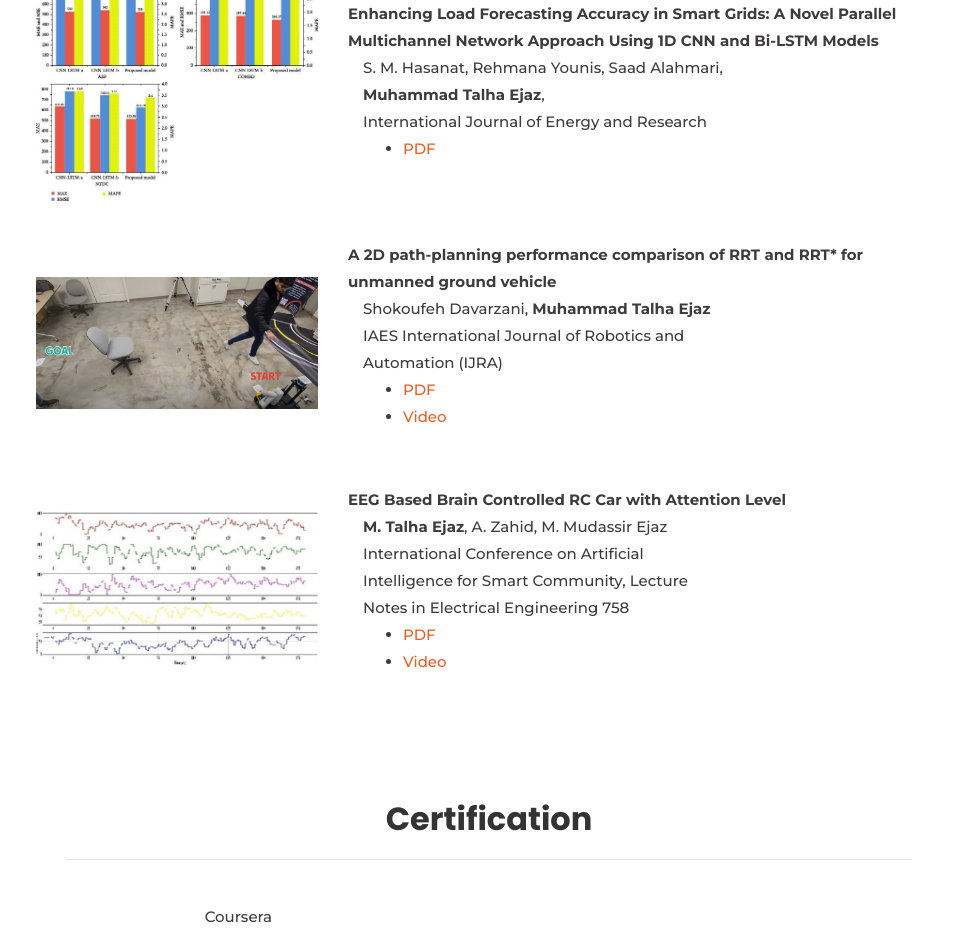
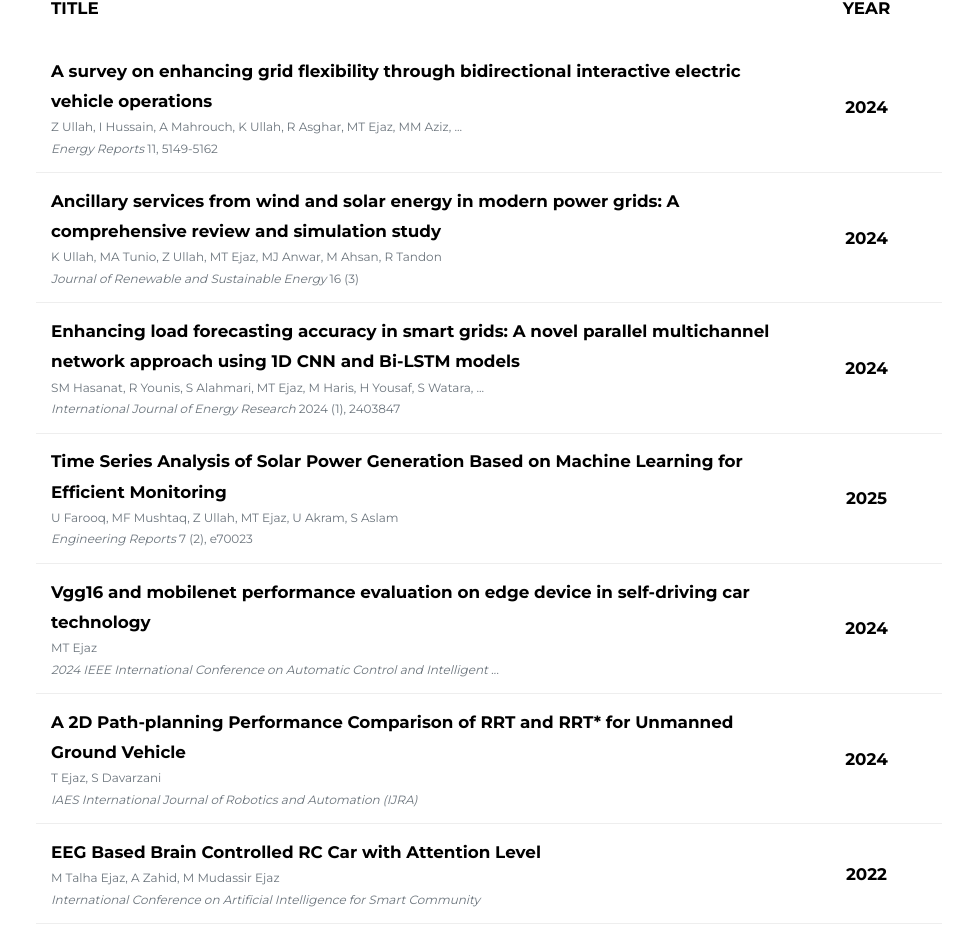
Before and after one commit to talhaejazh/talhaejazh.github.io, a plain HTML site: page index.html in a window 1280 px wide. Shown: the part 4166-5100 px from the top of the page, without its empty margins (311-1280 px from the left). Drawn offline with Linux system fonts and the light colour scheme; files whose address does not match are found by name.

Commit message:
Update Publication Section

```diff
--- a/index.html
+++ b/index.html
@@ -314,81 +314,85 @@
 						<hr class="light">
 					</div>
 				</div>
-			</div>
-			<div class="row">
-				<div class="col-lg-4 col-xs-12">
-					<img class="img-responsive" src="images/CNNLSTM.jpg" alt="">
-				</div>
-				<div class="col-lg-8 col-sm-8 col-xs-12">
-					<div class="pubt"><b>Enhancing Load Forecasting Accuracy in Smart Grids: A Novel Parallel
-						Multichannel Network Approach Using 1D CNN and Bi-LSTM Models</b>
-					</div>
-					<div class="col-lg-8 col-sm-8 col-xs-12">
-						<div class="puba">S. M. Hasanat, Rehmana Younis, Saad Alahmari, <b>Muhammad Talha Ejaz</b>,
-							<div class="pubv">International Journal of Energy and Research
-							</div>
-							<div class="publ">
-								<ul>
-									<li><a
-											href="https://onlinelibrary.wiley.com/doi/full/10.1155/2024/2403847">PDF</a>
-									</li>
-								</ul>
-							</div>
-						</div>
-					</div>
-				</div>
+
+				<!-- Header row -->
+				<div class="row" style="margin-top:1rem; font-weight:600; color:#000;">
+					<div class="col-md-10" style="font-size:1.05rem;">TITLE</div>
+					<div class="col-md-2 text-center" style="font-size:1.05rem;">YEAR</div>
 				</div>
 
-			<div class="row">
-				<div class="col-lg-4 col-xs-12">
-					<img class="img-responsive" src="images/jackal.png" alt="">
+				<!-- Publications list (mirrors Google Scholar layout from provided screenshot) -->
+				<div class="pub-list">
+					<div class="row pub-item" style="padding:0.8rem 0; border-bottom:1px solid #eee;">
+						<div class="col-md-10">
+							<a href="https://scholar.google.com/citations?user=GU6Od08AAAAJ&hl=en" target="_blank" style="color:#000; font-size:1.05rem; font-weight:600;">A survey on enhancing grid flexibility through bidirectional interactive electric vehicle operations</a>
+							<div class="small text-muted" style="color:#333;">Z Ullah, I Hussain, A Mahrouch, K Ullah, R Asghar, MT Ejaz, MM Aziz, ...</div>
+							<div class="small text-muted" style="color:#333;"><em>Energy Reports</em> 11, 5149-5162</div>
 						</div>
-				<div class="col-lg-8 col-sm-8 col-xs-12">
-					<div class="pubt"><b>A 2D path-planning performance comparison of RRT and
-						RRT* for unmanned ground vehicle </b>
+						<div class="col-md-2 text-center" style="font-size:1.05rem; font-weight:600; color:#000;">2024</div>
 					</div>
-					<div class="col-lg-8 col-sm-8 col-xs-12">
-						<div class="puba"> Shokoufeh Davarzani, <b>Muhammad Talha Ejaz</b>
-							<div class="pubv">IAES International Journal of Robotics and Automation (IJRA)
+
+					<div class="row pub-item" style="padding:0.8rem 0; border-bottom:1px solid #eee;">
+						<div class="col-md-10">
+							<a href="https://scholar.google.com/citations?user=GU6Od08AAAAJ&hl=en" target="_blank" style="color:#000; font-size:1.05rem; font-weight:600;">Ancillary services from wind and solar energy in modern power grids: A comprehensive review and simulation study</a>
+							<div class="small text-muted" style="color:#333;">K Ullah, MA Tunio, Z Ullah, MT Ejaz, MJ Anwar, M Ahsan, R Tandon</div>
+							<div class="small text-muted" style="color:#333;"><em>Journal of Renewable and Sustainable Energy</em> 16 (3)</div>
 						</div>
-							<div class="publ">
-								<ul>
-									<li><a
-											href="https://d1wqtxts1xzle7.cloudfront.net/116434071/A_2D_path_planning_performance_comparison_of_RRT_a-libre.pdf?1719602300=&response-content-disposition=inline%3B+filename%3DA_2D_path_planning_performance_compariso.pdf&Expires=1728011026&Signature=XOR3GAeKwqGSNkKZL1giRYLbUXGKZhsYwu-LTgoFKszNqmznmhjwp6deRwPTPZ768AJThZ28OiXufbgrgPzLenggKQEqiUpa41PxlkDzED0hwL7c92isDid-9y3xSWA1BaYNZUUuHGsvMDkZmsAy-pPcSU~fejvW-6rImuB3V-pB12pd-IM-IetirF2NNpu4wA0CDbfT1xLJNti75ywcOXUOMYjoTKpFmXGfZS0fzl3jMtn7ilmG2zMQnK49eviwInotiG5wvu-TDeK5VPS2LDzrCOWswHElY5jwQOc4gpSG7Faxqg2psVABf~RKsYea7b5HiVeBZIzF9r9-Wrd~ZQ__&Key-Pair-Id=APKAJLOHF5GGSLRBV4ZA">PDF</a>
-									</li>
-									<li><a
-											href="https://www.youtube.com/watch?v=5DCvclQwxKQ">Video</a>
-									</li>
-								</ul>
+						<div class="col-md-2 text-center" style="font-size:1.05rem; font-weight:600; color:#000;">2024</div>
 					</div>
+
+					<div class="row pub-item" style="padding:0.8rem 0; border-bottom:1px solid #eee;">
+						<div class="col-md-10">
+							<a href="https://onlinelibrary.wiley.com/doi/full/10.1155/2024/2403847" target="_blank" style="color:#000; font-size:1.05rem; font-weight:600;">Enhancing load forecasting accuracy in smart grids: A novel parallel multichannel network approach using 1D CNN and Bi-LSTM models</a>
+							<div class="small text-muted" style="color:#333;">SM Hasanat, R Younis, S Alahmari, MT Ejaz, M Haris, H Yousaf, S Watara, ...</div>
+							<div class="small text-muted" style="color:#333;"><em>International Journal of Energy Research</em> 2024 (1), 2403847</div>
 						</div>
+						<div class="col-md-2 text-center" style="font-size:1.05rem; font-weight:600; color:#000;">2024</div>
 					</div>
+
+					<div class="row pub-item" style="padding:0.8rem 0; border-bottom:1px solid #eee;">
+						<div class="col-md-10">
+							<a href="https://scholar.google.com/citations?user=GU6Od08AAAAJ&hl=en" target="_blank" style="color:#000; font-size:1.05rem; font-weight:600;">Time Series Analysis of Solar Power Generation Based on Machine Learning for Efficient Monitoring</a>
+							<div class="small text-muted" style="color:#333;">U Farooq, MF Mushtaq, Z Ullah, MT Ejaz, U Akram, S Aslam</div>
+							<div class="small text-muted" style="color:#333;"><em>Engineering Reports</em> 7 (2), e70023</div>
 						</div>
+						<div class="col-md-2 text-center" style="font-size:1.05rem; font-weight:600; color:#000;">2025</div>
 					</div>
-			<div class="row">
-				<div class="col-lg-4 col-xs-12">
-					<img class="img-responsive" src="images/eeg2.jpg" alt="">
+
+					<div class="row pub-item" style="padding:0.8rem 0; border-bottom:1px solid #eee;">
+						<div class="col-md-10">
+							<a href="#" target="_blank" style="color:#000; font-size:1.05rem; font-weight:600;">Vgg16 and mobilenet performance evaluation on edge device in self-driving car technology</a>
+							<div class="small text-muted" style="color:#333;">MT Ejaz</div>
+							<div class="small text-muted" style="color:#333;"><em>2024 IEEE International Conference on Automatic Control and Intelligent ...</em></div>
 						</div>
-				<div class="col-lg-8 col-sm-8 col-xs-12">
-					<div class="pubt"><b>EEG Based Brain Controlled RC Car with Attention Level</b>
+						<div class="col-md-2 text-center" style="font-size:1.05rem; font-weight:600; color:#000;">2024</div>
 					</div>
-					<div class="col-lg-8 col-sm-8 col-xs-12">
-						<div class="puba"><b>M. Talha Ejaz</b>, A. Zahid, M. Mudassir Ejaz
-							<div class="pubv">International Conference on Artificial
-								Intelligence
-								for Smart Community, Lecture Notes in Electrical Engineering 758
+
+					<div class="row pub-item" style="padding:0.8rem 0; border-bottom:1px solid #eee;">
+						<div class="col-md-10">
+							<a href="https://d1wqtxts1xzle7.cloudfront.net/116434071/A_2D_path_planning_performance_comparison_of_RRT_a-libre.pdf" target="_blank" style="color:#000; font-size:1.05rem; font-weight:600;">A 2D Path-planning Performance Comparison of RRT and RRT* for Unmanned Ground Vehicle</a>
+							<div class="small text-muted" style="color:#333;">T Ejaz, S Davarzani</div>
+							<div class="small text-muted" style="color:#333;"><em>IAES International Journal of Robotics and Automation (IJRA)</em></div>
 						</div>
-							<div class="publ">
-								<ul>
-									<li><a
-											href="https://link.springer.com/chapter/10.1007/978-981-16-2183-3_85">PDF</a>
-									</li>
-									<li><a
-											href="https://www.youtube.com/watch?v=UzPGdy54AZw">Video</a>
-									</li>
-								</ul>
+						<div class="col-md-2 text-center" style="font-size:1.05rem; font-weight:600; color:#000;">2024</div>
 					</div>
+
+					<div class="row pub-item" style="padding:0.8rem 0; border-bottom:1px solid #eee;">
+						<div class="col-md-10">
+							<a href="#" target="_blank" style="color:#000; font-size:1.05rem; font-weight:600;">EEG Based Brain Controlled RC Car with Attention Level</a>
+							<div class="small text-muted" style="color:#333;">M Talha Ejaz, A Zahid, M Mudassir Ejaz</div>
+							<div class="small text-muted" style="color:#333;"><em>International Conference on Artificial Intelligence for Smart Community</em></div>
 						</div>
+						<div class="col-md-2 text-center" style="font-size:1.05rem; font-weight:600; color:#000;">2022</div>
+					</div>
+
+					<div class="row pub-item" style="padding:0.8rem 0;">
+						<div class="col-md-10">
+							<a href="#" target="_blank" style="color:#000; font-size:1.05rem; font-weight:600;">Optimizing Mobile Robot Navigation: A Genetic Algorithm and Convolutional Neural Network Approach</a>
+							<div class="small text-muted" style="color:#333;">R Younis, MT Ejaz, S Davarzani</div>
+							<div class="small text-muted" style="color:#333;"><em>2024 International Conference on Electrical, Communication and Computer ...</em></div>
+						</div>
+						<div class="col-md-2 text-center" style="font-size:1.05rem; font-weight:600; color:#000;">2024</div>
 					</div>
 				</div>
 			</div>
@@ -416,35 +420,43 @@
 
 										<div class="row">
 											<ul class="affiliation-list row">
-												<li class="col-sm-3 col-xs-3">
+												<li class="col-sm-3 col-xs-3" style="text-align:center;">
 													<a class="btn-affl">
 														<img class="affilition logo" src="images/talhagooglecloid.png"
 															alt="Image">
-													</a><br>
+													</a>
+													<div style="text-align:center; font-size:0.95rem; margin-top:0.5rem;">
 														Coursera<br>
-													(Google Cloud Platform Big Data & Machine Learning)
+														<small>(Google Cloud Platform Big Data & Machine Learning)</small>
+													</div>
 												</li>
-												<li class="col-sm-3 col-xs-3">
+												<li class="col-sm-3 col-xs-3" style="text-align:center;">
 													<a class="btn-affl">
 														<img class="affilition logo" src="images/talhadeeplearnig.jpg"
 															alt="Image">
-													</a><br>
+													</a>
+													<div style="text-align:center; font-size:0.95rem; margin-top:0.5rem;">
 														Coursera<br>
-													(Neural Networks & Deep Learning)
+														<small>(Neural Networks & Deep Learning)</small>
+													</div>
 												</li>
-												<li class="col-sm-3 col-xs-6">
+												<li class="col-sm-3 col-xs-6" style="text-align:center;">
 													<a class="btn-affl">
 														<img class="affilition logo" src="images/talhaIBM.jpg"
 															alt="Image">
-													</a><br>
+													</a>
+													<div style="text-align:center; font-size:0.95rem; margin-top:0.5rem;">
 														Coursera<br>
-													(What is Data Science)
+														<small>(What is Data Science)</small>
+													</div>
 												</li>
-												<li class="col-sm-3 col-xs-6">
+												<li class="col-sm-3 col-xs-6" style="text-align:center;">
 													<a class="btn-affl"><img class="affilition logo"
-															src="images/talhaspark.png" alt="Image"></a><br>
+															src="images/talhaspark.png" alt="Image"></a>
+													<div style="text-align:center; font-size:0.95rem; margin-top:0.5rem;">
 														Udemy<br>
-													(Apache Spark with Big Data)
+														<small>(Apache Spark with Big Data)</small>
+													</div>
 												</li>
 
 											</ul>
```
Also changed, not shown: about.html (+34 -1 lines). Lines whose indentation alone changed are shown as unchanged.
